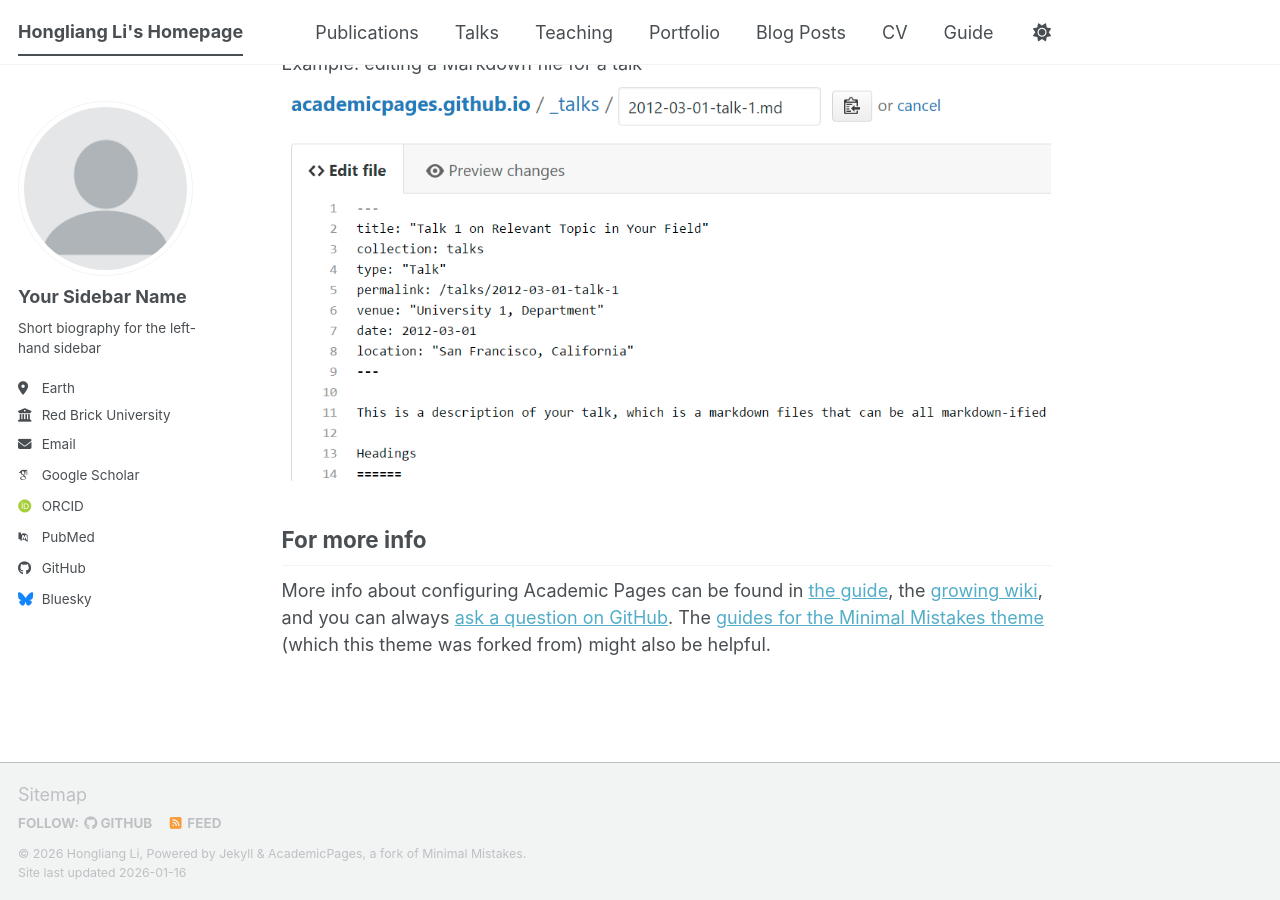
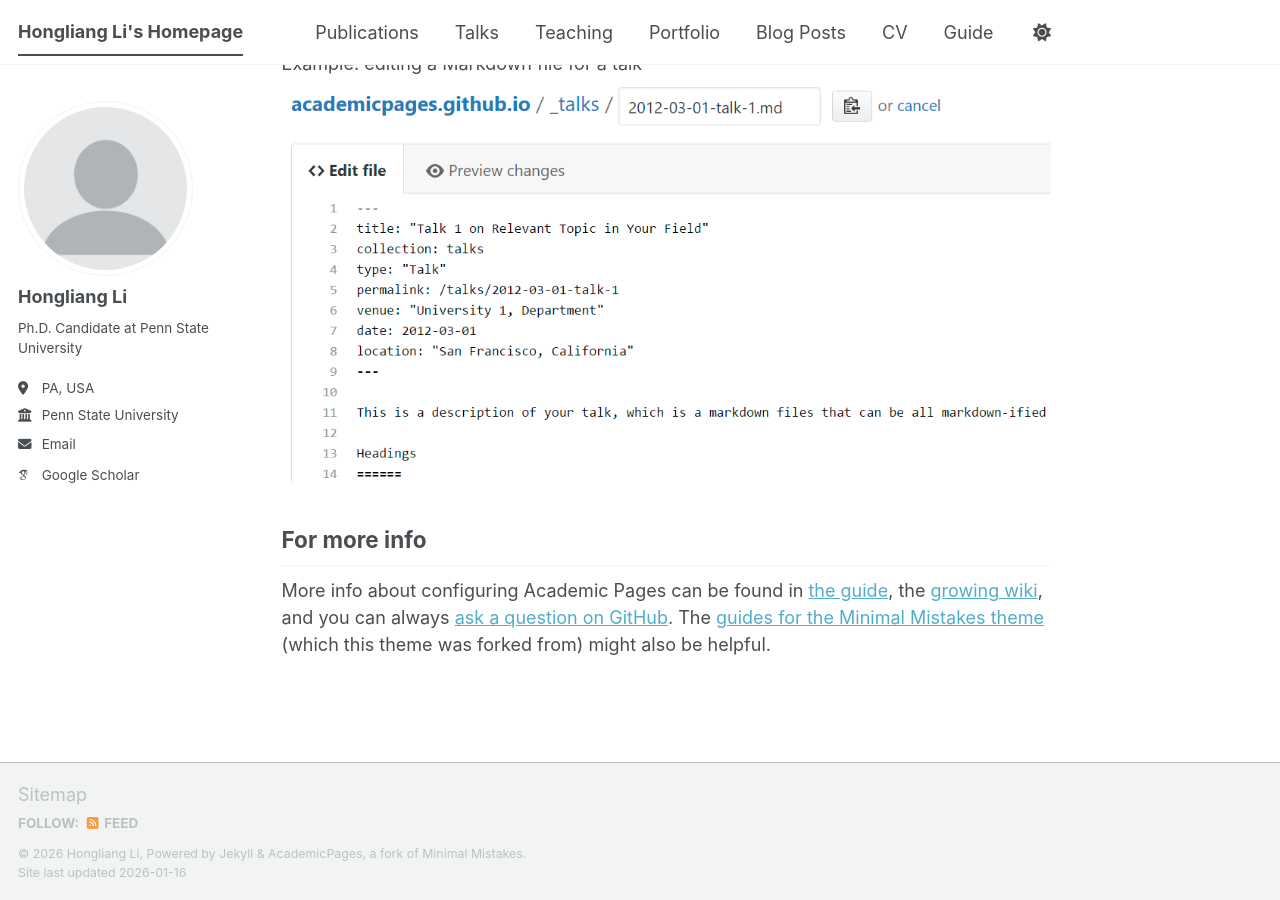
Before and after one commit to HongliangLiPSU/honglianglipsu.github.io, a Jekyll site: the page built from _pages/about.md, in a window 1280 px wide and 900 px high, scrolled down 2720 px. Built offline with Jekyll 4.4.1, drawn with Linux system fonts in a browser that asks for light colours; some web fonts are replaced; a script bundle is joined from its source files by our own code; library files that are not in the unit come from our copies.

Commit message:
Update author profile in _config.yml
Updated author information including name, bio, location, employer, and contact details.

```diff
--- a/_config.yml
+++ b/_config.yml
@@ -24,24 +24,24 @@
 author:
   # Biographic information
   avatar           : "profile.png"
-  name             : "Your Sidebar Name"
+  name             : "Hongliang Li"
   pronouns         : # example: "she/her"
-  bio              : "Short biography for the left-hand sidebar"
-  location         : "Earth"
-  employer         : "Red Brick University"
+  bio              : "Ph.D. Candidate at Penn State University"
+  location         : "PA, USA"
+  employer         : "Penn State University"
   uri              : # URL
-  email            : "none@example.org"
+  email            : "hjl5377 at psu dot edu"
 
   # Academic websites
   academia         : # URL
   arxiv            : # URL - Update with the correct link to your profile
-  googlescholar    : "https://scholar.google.com/citations?user=PS_CX0AAAAAJ"
+  googlescholar    : "https://scholar.google.com.sg/citations?user=LSQbauYAAAAJ&hl"
   inspire-hep      : # URL
   impactstory      : # URL
-  orcid            : "https://orcid.org/yourorcidurl"
+  orcid            : # "https://orcid.org/yourorcidurl"
   semantic         : # URL
   ssrn             : # URL
-  pubmed           : "https://www.ncbi.nlm.nih.gov/pubmed/?term=john+snow"
+  pubmed           : # "https://www.ncbi.nlm.nih.gov/pubmed/?term=john+snow"
   researchgate     : # URL
   scopus           : # URL
   zotero           : # URL
@@ -51,13 +51,13 @@
   bitbucket        : # Username - Update with your username on the site
   codepen          : # Username
   dribbble         : # Username
-  github           : "academicpages"
+  github           : # "academicpages"
   kaggle           : # Username
   stackoverflow    : # User number or user number and name (i.e., use "1" or "1/jeff-atwood")
 
   # Social media
   artstation       : # Username
-  bluesky          : "bsky.app" # Replace this with you Bluesky username
+  bluesky          : # "bsky.app" # Replace this with you Bluesky username
   facebook         : # Username
   flickr           : # Username
   foursquare       : # Username
```
